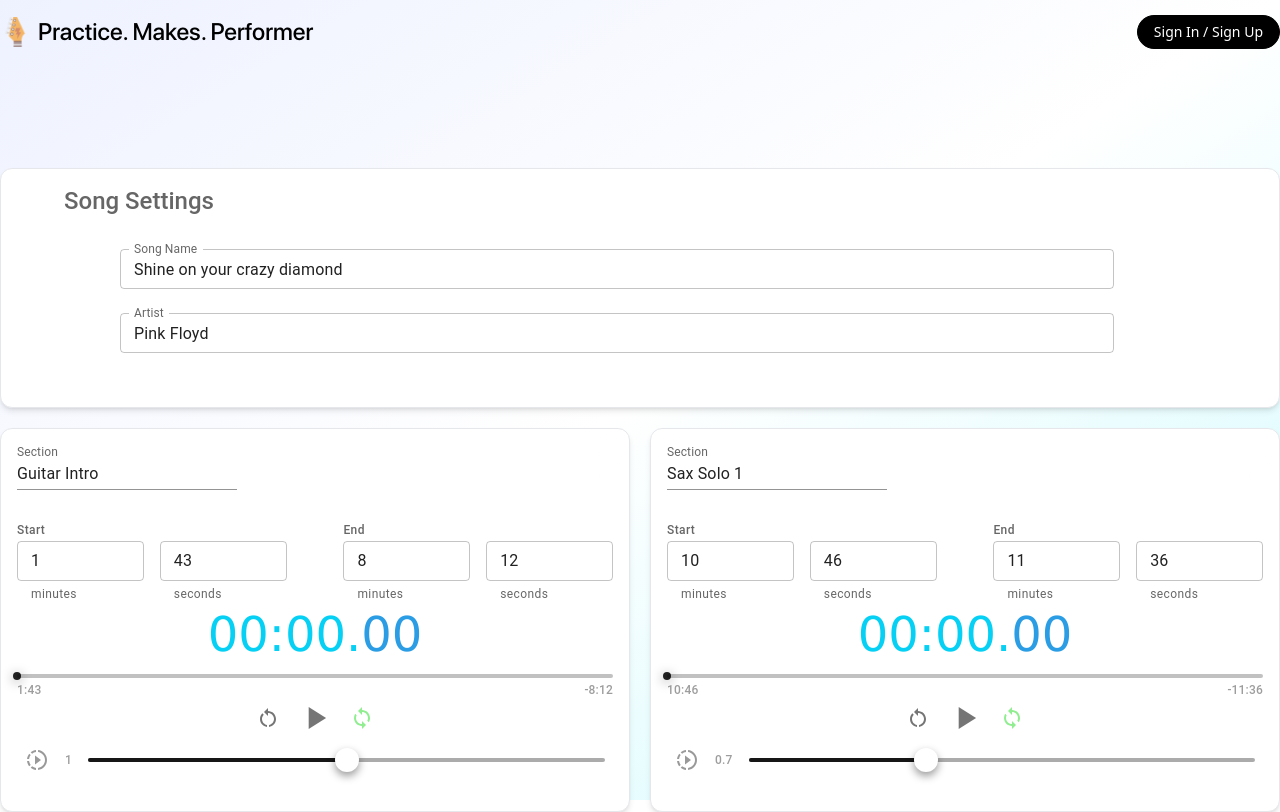
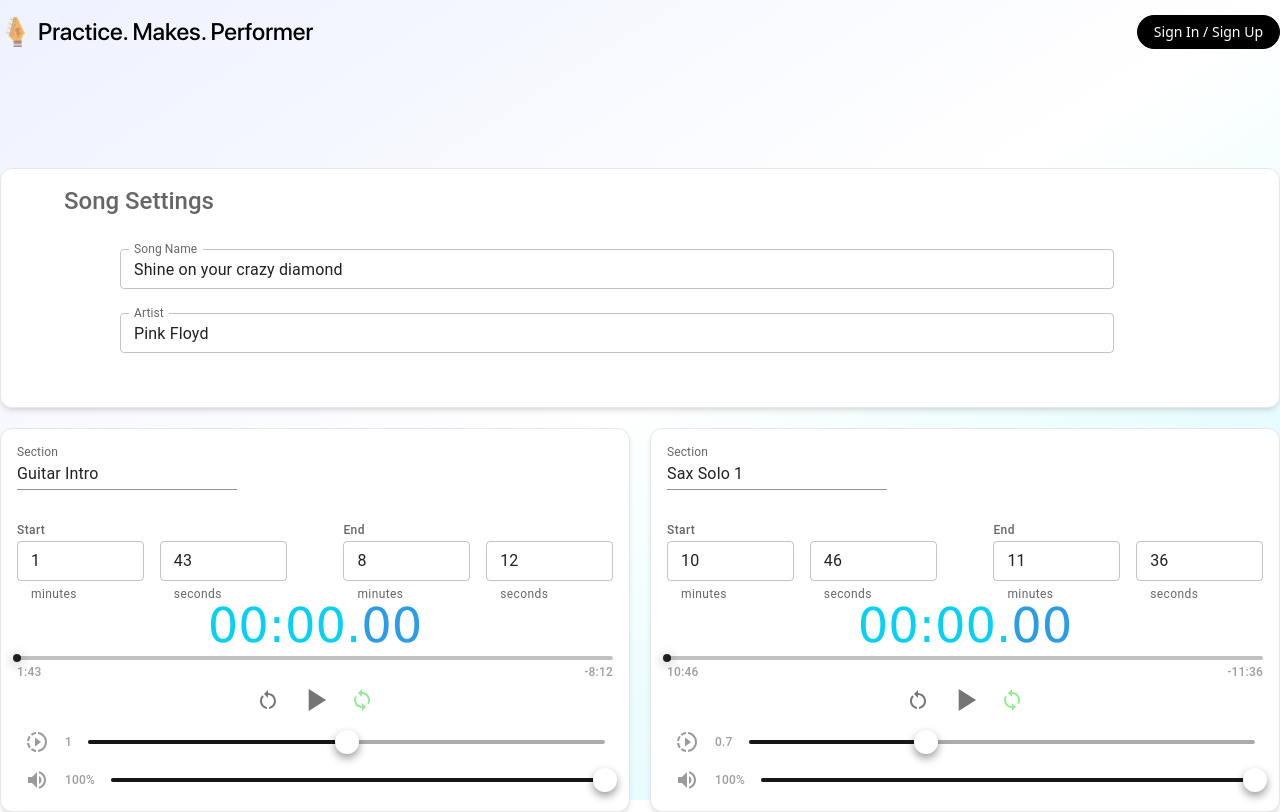
Before and after one commit to robertdavidwest/practice-makes-performer, a Next.js app: page /demoSongs/0 in a window 1280 px wide. Shown: the top 812 px of the page. Built offline with nearby package versions, Linux system fonts and the light colour scheme; no server answers.

Commit message:
Added volume slider for each section.
Levels are not saved in db.

```diff
--- a/components/song/audio.tsx
+++ b/components/song/audio.tsx
@@ -13,6 +13,8 @@ const Audio = ({ song, section, savePlayer, deletePlayer }: AudioType) => {
   const [loop, setLoop] = useState(false);
   const [speed, setSpeed] = useState(1.0);
   const [loading, setLoading] = useState(false);
+  const [volume, setVolume] = useState(1.0);
+
   const addSrc = React.useCallback(() => {
     let src = song.audioUrl;
     let _start;
@@ -83,6 +85,11 @@ const Audio = ({ song, section, savePlayer, deletePlayer }: AudioType) => {
     audio.current.currentTime = value;
   };
 
+  const setAudioVolume = (value: number) => {
+    audio.current.volume = value;
+    setVolume(value);
+  };
+
   audio.current.addEventListener(
     "timeupdate",
     () => setCurrentTime(audio.current.currentTime),
@@ -135,6 +142,8 @@ const Audio = ({ song, section, savePlayer, deletePlayer }: AudioType) => {
       savePlayer={savePlayer}
       deletePlayer={deletePlayer}
       loading={loading}
+      volume={volume}
+      setAudioVolume={setAudioVolume}
     />
   );
 };
--- a/components/song/player.tsx
+++ b/components/song/player.tsx
@@ -12,6 +12,8 @@ import DeleteIcon from "@mui/icons-material/Delete";
 import SaveIcon from "@mui/icons-material/Save";
 import RestartAltIcon from "@mui/icons-material/RestartAlt";
 import SlowMotionVideoIcon from "@mui/icons-material/SlowMotionVideo";
+import VolumeUpIcon from "@mui/icons-material/VolumeUp";
+
 import { TextField } from "@mui/material";
 import Grid from "@mui/material/Grid";
 import Tooltip from "@mui/material/Tooltip";
@@ -48,6 +50,8 @@ export default function Player({
   savePlayer,
   deletePlayer,
   loading,
+  volume,
+  setAudioVolume,
 }: PlayerType) {
   const setPlaybackManually = (value: number) => {
     setPlayback(value);
@@ -181,6 +185,7 @@ export default function Player({
 
   // constant until feature is implemented
   const showMeasures = false;
+  const volumePercentDisplay = Math.round(volume * 100) + "%";
   return (
     <Widget>
       <Box sx={{ display: "flex", justifyContent: "space-between" }}>
@@ -418,9 +423,46 @@ export default function Player({
             aria-label="Speed"
             value={speed}
             min={0}
-            step={0.1}
+            step={0.05}
             max={2}
             onChange={(_, value) => setAudioPlaybackRate(value as number)}
+            sx={{
+              color:
+                theme.palette.mode === "dark" ? "#fff" : "rgba(0,0,0,0.87)",
+              "& .MuiSlider-track": {
+                border: "none",
+              },
+              "& .MuiSlider-thumb": {
+                width: 24,
+                height: 24,
+                backgroundColor: "#fff",
+                "&:before": {
+                  boxShadow: "0 4px 8px rgba(0,0,0,0.4)",
+                },
+                "&:hover, &.Mui-focusVisible, &.Mui-active": {
+                  boxShadow: "none",
+                },
+              },
+            }}
+          />
+        </Tooltip>
+      </Stack>
+      <Stack
+        spacing={2}
+        direction="row"
+        sx={{ mb: 1, px: 1 }}
+        alignItems="center"
+      >
+        <VolumeUpIcon htmlColor={lightIconColor} />
+        <TinyText>{volumePercentDisplay}</TinyText>
+        <Tooltip title="Adjust Volume">
+          <Slider
+            aria-label="Volume"
+            value={volume}
+            min={0}
+            step={0.05}
+            max={1}
+            onChange={(_, value) => setAudioVolume(value as number)}
             sx={{
               color:
                 theme.palette.mode === "dark" ? "#fff" : "rgba(0,0,0,0.87)",
--- a/components/song/types.tsx
+++ b/components/song/types.tsx
@@ -28,6 +28,8 @@ export interface PlayerType {
   deletePlayer?: (sectionId: number) => void;
   savePlayer?: (payload: UpdateSection) => void;
   loading: boolean;
+  volume: number;
+  setAudioVolume: (value: number) => void;
 }
 
 export interface AudioType {
--- a/components/song/widget.tsx
+++ b/components/song/widget.tsx
@@ -1,7 +1,7 @@
 import { styled } from "@mui/material/styles";
 
 export const Widget = styled("div")(({ theme }) => ({
-  height: 350,
+  height: 200,
   padding: 16,
   borderRadius: 16,
   backgroundColor:
```
